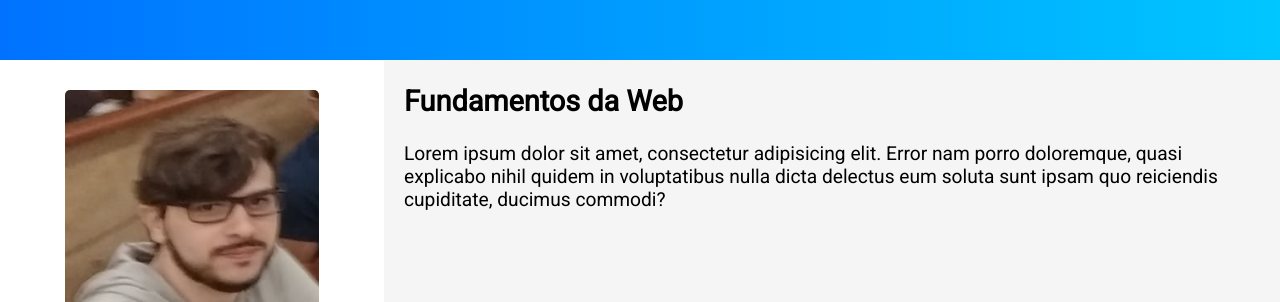
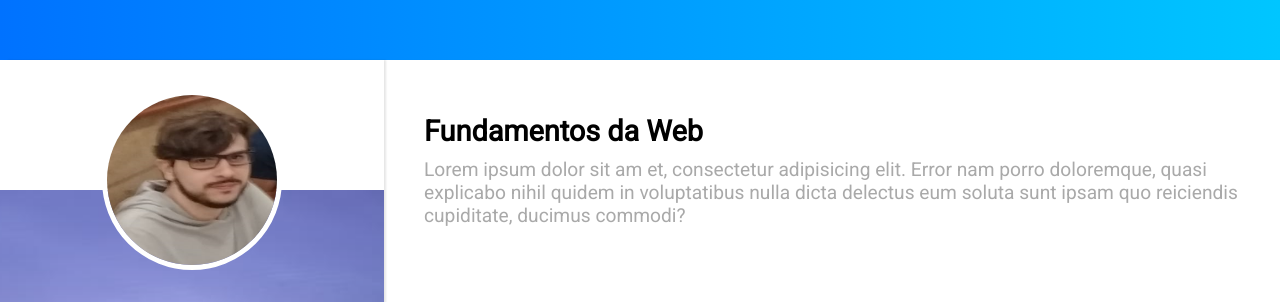
Before and after one commit to rossienzo/rossienzo.github.io, a plain HTML site: page index.html in a window 1280 px wide. Shown: the top 302 px of the page. Drawn offline with Linux system fonts and the light colour scheme.

Commit message:
add itens in index.html and layout adjustment

```diff
--- a/index.html
+++ b/index.html
@@ -21,10 +21,12 @@
                 <div class="photo">
                     <img src="res/img/enzo-rossi.PNG" alt="foto-de-enzo-rossi">
                 </div>
+                <div class="info-name">
                     <div class="line"></div>
                     <h1>Enzo Rossi</h1>
                     <p>Cursando Sistemas de Informação</p>
                     <div class="line"></div>
+                </div>
                 <nav id="navigation">
                     <ul>
                         <li><a class="selected" href="#home">Início</a></li>
@@ -35,15 +37,17 @@
             </div>
         </header>
         <main>
+            <div class="content">
                 <div class="container">
-                <div class="main-title">
+                    <div class="content-title">
                         <h2>Fundamentos da Web</h2>
                     </div>
-                <p>
-                    Lorem ipsum dolor sit amet, consectetur adipisicing elit. Error nam porro doloremque,
+                    <p class="content-text">
+                        Lorem ipsum dolor sit am    et, consectetur adipisicing elit. Error nam porro doloremque,
                         quasi explicabo nihil quidem in voluptatibus nulla dicta delectus eum soluta sunt
                         ipsam quo reiciendis cupiditate, ducimus commodi?
                     </p>
+                </div>
             </div>
         </main>
         <footer>
--- a/res/style/style.css
+++ b/res/style/style.css
@@ -1,3 +1,8 @@
+/* Style */
+
+/*-------------------------------
+** Default Style
+*/
 body, ul, li, p {
     margin: 0px;
     padding: 0px;
@@ -42,8 +47,7 @@ a {
     display: flex;
     flex-direction: column;
     flex-wrap: nowrap;
-    padding-left: 20px;
-    padding-right: 20px;
+    padding: 0px 20px 15px 20px;
 }
 
 /*-------------------------------
@@ -54,21 +58,37 @@ a {
     grid-area: header;
     display: flex;
     justify-content: center;
+
+    background-image: url("../img/header-background.png") ;
+    background-repeat: no-repeat;
+    background-position: -95px 130px;
+    background-size: cover;
+
+    /* Shadow box */
+    -webkit-box-shadow: 5px -3px 2px -3px rgba(0,0,0,0.1);
+    box-shadow: 5px -3px 2px -3px rgba(0,0,0,0.1);
+    z-index: 10;
 }
 
 .header .photo {
     text-align: center;
+    max-width: 100%;
 }
 
 .header .photo img {
     /* image border */
-    -webkit-border-radius: 5px;
-    -moz-border-radius: 5px;
-    border-radius: 5px;
+    background-color: #fff;
+    height: 170px;
+    width: 170px;
+    border: 5px solid white;
+    border-radius: 50%;
+    -moz-border-radius: 50%;
+    -webkit-border-radius: 50%;
 }
 
+
 .line {
-    border: 1px solid gainsboro;
+    border: 1px solid white;
     margin-top: 30px;
     margin-bottom: 30px;
 }
@@ -94,6 +114,7 @@ a {
     display: block;
     padding:1rem .7em;
     color: black;
+    background-color: white;
     cursor: pointer;
 }
 
@@ -107,18 +128,29 @@ a {
     color: white;
 }
 
+
 /*-------------------------------
 ** Main
 */
 
 main {
     grid-area: main;
-    background-color: whitesmoke;
+    background-color: white;
+
 }
 
-.main-title {
+.content {
+    margin: 30px 20px 20px 20px;
+}
 
+.content-title h2{
+    margin-bottom: 10px;
 }
+
+.content-text {
+    color: darkgrey;
+}
+
 
 /*-------------------------------
 ** Footer
```
Also changed, not shown: res/img/header-background.png (added). Lines whose indentation alone changed are shown as unchanged.
